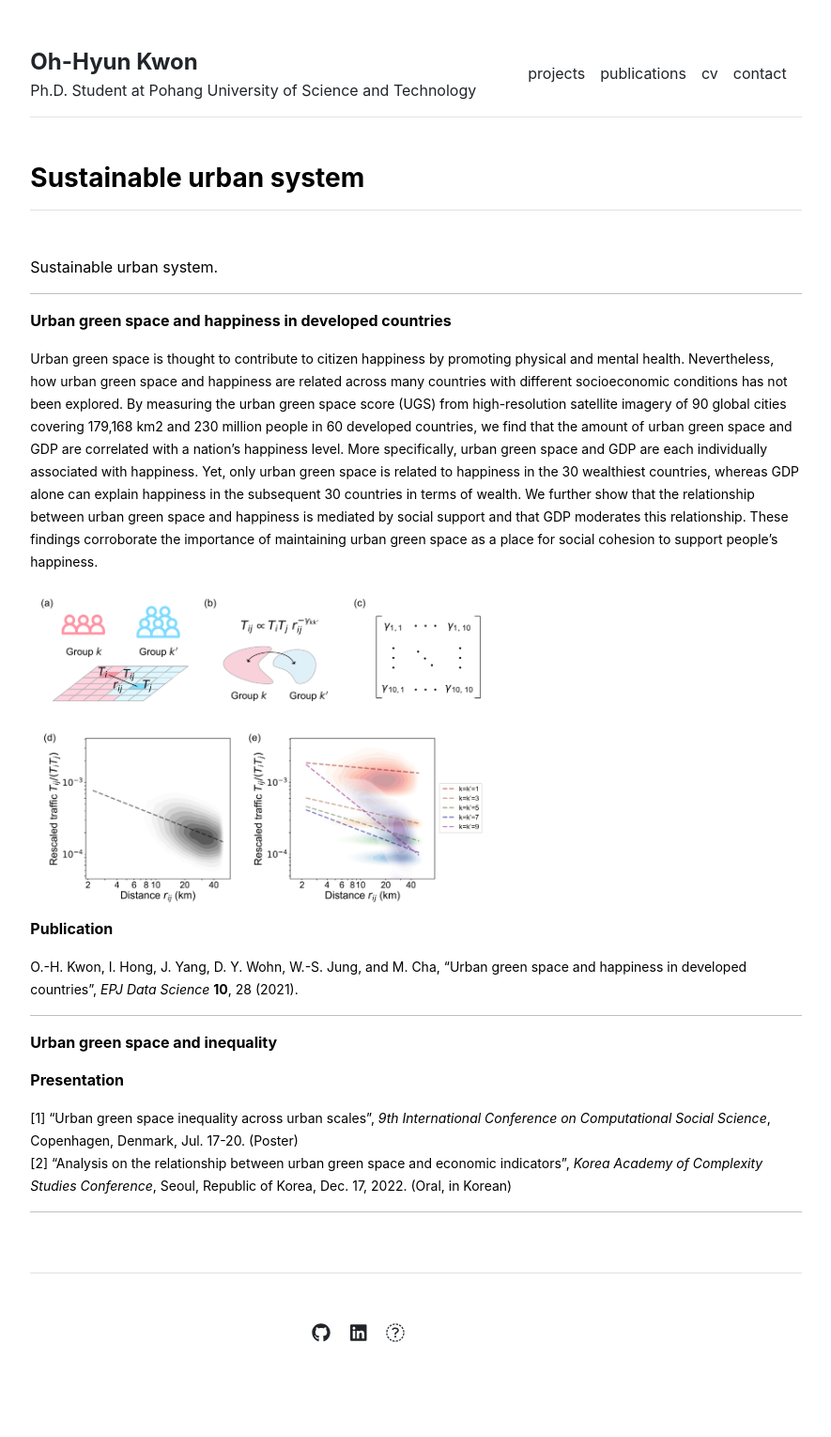
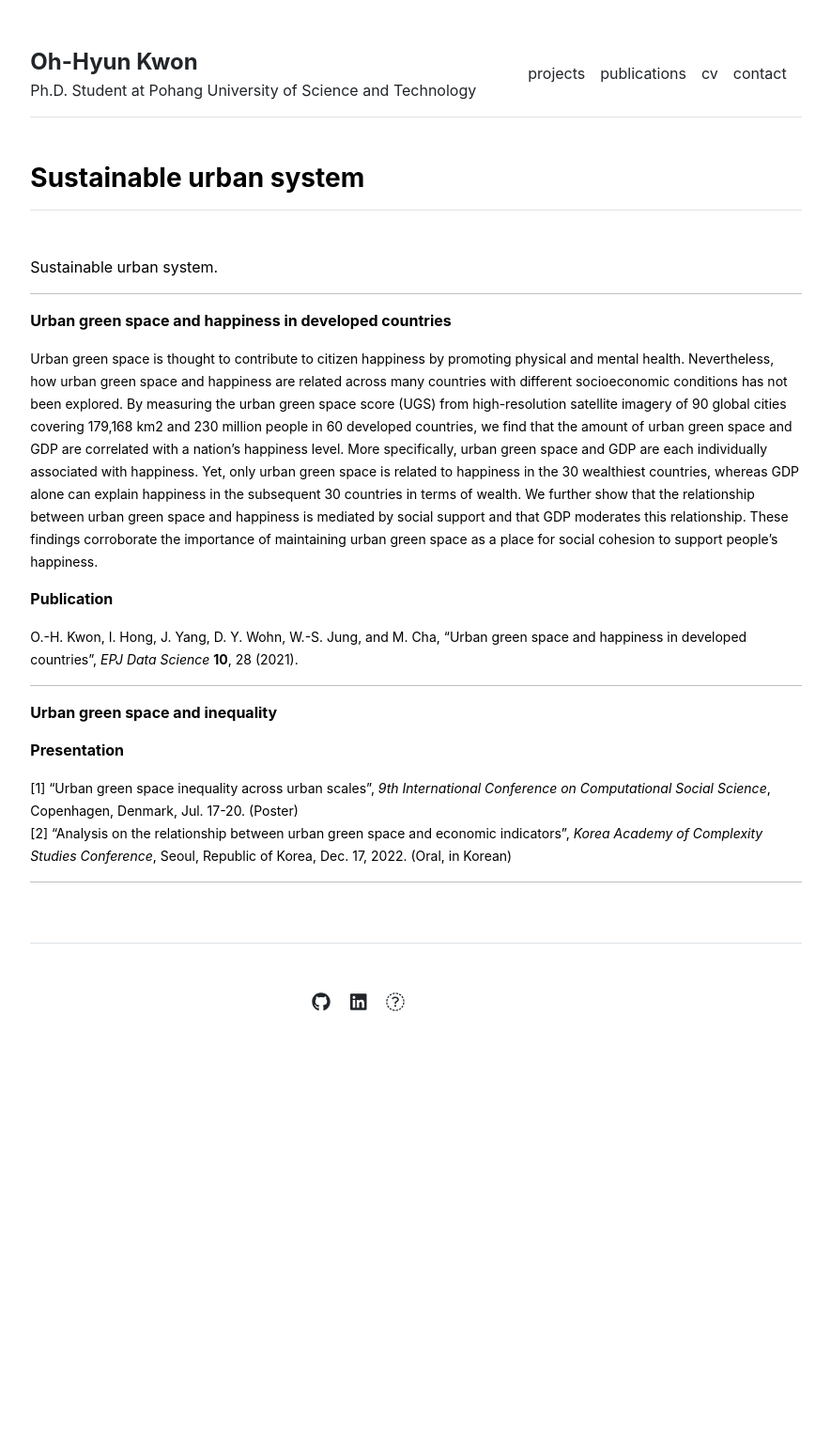
Before and after one commit to pothyd/pothyd.github.io, a Jekyll site: the page built from projects/sustainable.md, in a window 1280 px wide. Shown: the whole page at 94% size, without its empty margins (197-1082 px from the left). Built offline with Jekyll 4.4.1, drawn with Linux system fonts in a browser that asks for light colours; after the commit the page ends 1178 px from its top, so only the background shows below that.

Commit message:
Update sustainable.md

```diff
--- a/projects/sustainable.md
+++ b/projects/sustainable.md
@@ -12,8 +12,6 @@ Sustainable urban system.
 <span class="small">
 Urban green space is thought to contribute to citizen happiness by promoting physical and mental health. Nevertheless, how urban green space and happiness are related across many countries with different socioeconomic conditions has not been explored. By measuring the urban green space score (UGS) from high-resolution satellite imagery of 90 global cities covering 179,168 km2 and 230 million people in 60 developed countries, we find that the amount of urban green space and GDP are correlated with a nation’s happiness level. More specifically, urban green space and GDP are each individually associated with happiness. Yet, only urban green space is related to happiness in the 30 wealthiest countries, whereas GDP alone can explain happiness in the subsequent 30 countries in terms of wealth. We further show that the relationship between urban green space and happiness is mediated by social support and that GDP moderates this relationship. These findings corroborate the importance of maintaining urban green space as a place for social cohesion to support people’s happiness.
 </span>
-
-# ![Schematics of the study](/projects/img/gravity_schematics.png "Schematics of the study"){: width="60%"}
 
 **Publication**
 
```
